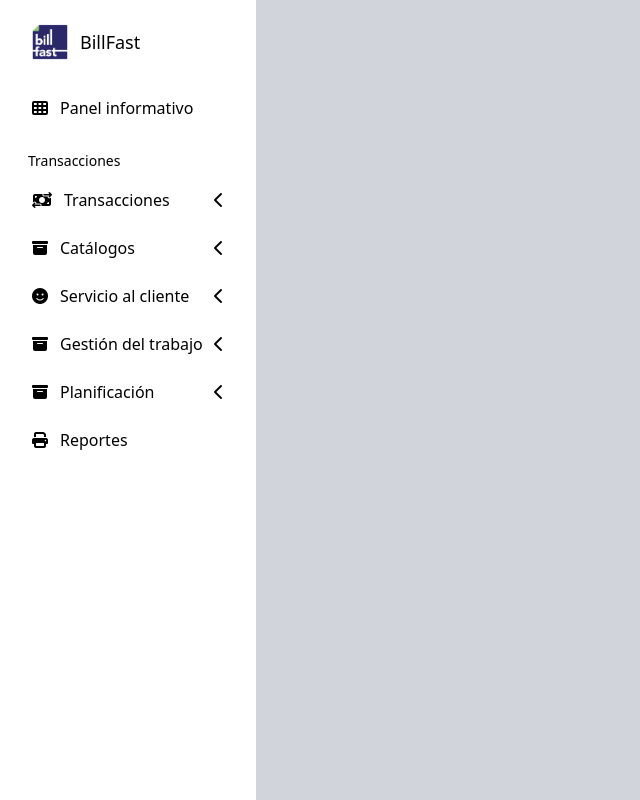
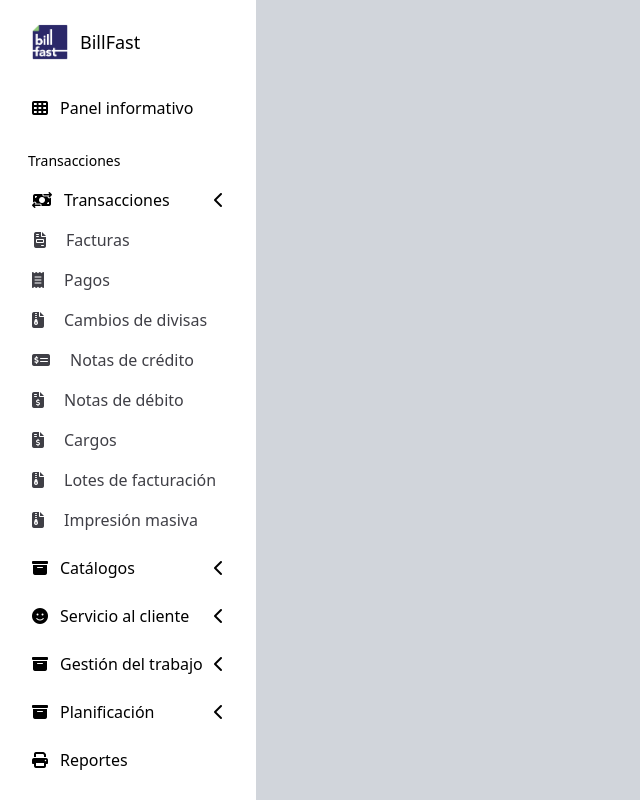
Before and after one commit to nasserissat/BillFastHelp, an Angular app: page / in a window 1280 px wide. Shown: the whole page, without its empty margins (0-640 px from the left). Built offline with nearby package versions, Linux system fonts and the light colour scheme.

Commit message:
sidenav comentado y agregue la propiedad url a la iteracion de los submenus

```diff
--- a/src/app/shared/side-nav/side-nav.component.html
+++ b/src/app/shared/side-nav/side-nav.component.html
@@ -1,12 +1,22 @@
 <aside class="w-64 h-screen bg-white " aria-label="Sidebar">
   <div class="overflow-y-auto py-4 px-3 rounded-r">
+    <!--============================-->
+    <!--MENU DEL SIDENAV-->
     <ul class="space-y-2">
+
+        <!--============================-->
+        <!--LOGO-->
         <li>
             <a routerLink="" class="flex items-center justify-start w-full px-5 py-2 mb-5">
                     <img src="../../../assets/logo-billfast.png" class="w-9 h-9">
                     <span class="ml-3 text-lg">BillFast</span>
             </a>
         </li>
+         <!--END LOGO-->
+         <!--============================-->
+
+         <!--============================-->
+         <!--PANEL INFORMATIVO Y LABEL DE TRANSACCIONES-->
         <li>
             <a routerLink="" class="flex items-center justify-between w-full px-5 py-2 mb-5 rounded transition duration-75 group  hover:bg-gray-300">
                 <div>
@@ -18,6 +28,11 @@
         <li>
             <span class="ml-4 text-sm">Transacciones</span>
         </li>
+         <!--============================-->
+         <!--END PANEL INFORMATIVO Y LABEL DE TRANSACCIONES-->
+
+         <!--============================-->
+         <!--MENU TRANSACCIONES-->
         <li>
             <a routerLink="" type="button" class="flex items-center justify-between w-full px-5 py-2 rounded transition duration-75 group hover:bg-gray-300" aria-controls="dropdown-example" data-collapse-toggle="dropdown-example">
                 <div>
@@ -26,15 +41,24 @@
                 </div>
                 <i class="fa-solid fa-chevron-left"></i>
             </a>
-            <ul class="hidden space-y-2 text-zinc-700" *ngFor="let transaction of Transacciones | ObjToArray">
+            <!--============================-->
+            <!--SUBMENU TRANSACCIONES-->
+            <ul class=" space-y-2 text-zinc-700" *ngFor="let transaccion of Transacciones | ObjToArray">
                 <li>
-                    <a routerLink="" type="button" class="flex items-center justify-start w-full px-5 py-2 rounded transition duration-75 group hover:bg-gray-300 hover:text-blue-500" aria-controls="dropdown-example" data-collapse-toggle="dropdown-example">
-                        <i class="{{transaction.icon}}"></i>
-                            <span class="ml-5 ">{{transaction.name}}</span>
+                    <a routerLink="{{transaccion.url}}" type="button" class="flex items-center justify-start w-full px-5 py-2 rounded transition duration-75 group hover:bg-gray-300 hover:text-blue-500" aria-controls="dropdown-example" data-collapse-toggle="dropdown-example">
+                        <i class="{{transaccion.icon}}"></i>
+                            <span class="ml-5 ">{{transaccion.name}}</span>
                     </a>
                 </li>
             </ul>
+            <!--END SUBMENU TRANSACCIONES-->
+            <!--============================-->
         </li>
+        <!--END MENU TRANSACCIONES-->
+            <!--============================-->
+
+         <!--============================-->
+         <!--MENU CATALOGOS-->
         <li>
             <a routerLink="" type="button" class="flex items-center justify-between w-full px-5 py-2 rounded transition duration-75 group hover:bg-gray-300" aria-controls="dropdown-example" data-collapse-toggle="dropdown-example">
                 <div>
@@ -43,15 +67,24 @@
                 </div>
                 <i class="fa-solid fa-chevron-left"></i>
             </a>
+            <!--============================-->
+            <!--SUBMENU CATALOGOS-->
             <ul class="hidden space-y-2 text-zinc-700"  *ngFor="let catalogo of Catalogos | ObjToArray">
                 <li>
-                    <a routerLink="" type="button" class="flex items-center justify-start w-full px-5 py-2 rounded transition duration-75 group hover:bg-gray-300 hover:text-blue-500" aria-controls="dropdown-example" data-collapse-toggle="dropdown-example">
+                    <a routerLink="{{catalogo.url}}" type="button" class="flex items-center justify-start w-full px-5 py-2 rounded transition duration-75 group hover:bg-gray-300 hover:text-blue-500" aria-controls="dropdown-example" data-collapse-toggle="dropdown-example">
                         <i class={{catalogo.icon}}></i>
                         <span class="ml-5 ">{{catalogo.name}}</span>
                     </a>
                 </li>
             </ul>
+             <!--END SUBMENU CATALOGOS-->
+             <!--============================-->
         </li>
+         <!--END MENU CATALOGOS-->
+         <!--============================-->
+
+         <!--============================-->
+         <!--MENU SERVICIO AL CLIENTE-->
         <li>
             <a routerLink="" type="button" class="flex items-center justify-between w-full px-5 py-2 rounded transition duration-75 group hover:bg-gray-300" aria-controls="dropdown-example" data-collapse-toggle="dropdown-example">
                 <div>
@@ -60,15 +93,24 @@
                 </div>
                 <i class="fa-solid fa-chevron-left"></i>
             </a>
+            <!--============================-->
+            <!-- SUBMENU SERVICIO AL CLIENTE-->
             <ul class="hidden space-y-2 text-zinc-700" *ngFor="let servicioAlCliente of ServicioAlCliente | ObjToArray">
                 <li>
-                    <a routerLink="" type="button" class="flex items-center justify-start w-full px-5 py-2 rounded transition duration-75 group hover:bg-gray-300 hover:text-blue-500" aria-controls="dropdown-example" data-collapse-toggle="dropdown-example">
+                    <a routerLink="{{servicioAlCliente.url}}" type="button" class="flex items-center justify-start w-full px-5 py-2 rounded transition duration-75 group hover:bg-gray-300 hover:text-blue-500" aria-controls="dropdown-example" data-collapse-toggle="dropdown-example">
                         <i class={{servicioAlCliente.icon}}></i>
                         <span class="ml-5 ">{{servicioAlCliente.name}}</span>
                     </a>
                 </li>
             </ul>
+            <!--END SUBMENU SERVICIO AL CLIENTE-->
+            <!--============================-->
         </li>
+         <!--END MENU SERVICIO AL CLIENTE-->
+         <!--============================-->
+
+         <!--============================-->
+         <!--MENU GESTION TRABAJO-->
         <li>
             <a routerLink="" type="button" class="flex items-center justify-between w-full px-5 py-2 rounded transition duration-75 group hover:bg-gray-300" aria-controls="dropdown-example" data-collapse-toggle="dropdown-example">
                 <div>
@@ -77,15 +119,24 @@
                 </div>
                 <i class="fa-solid fa-chevron-left"></i>
             </a>
+            <!--============================-->
+            <!-- SUBMENU GESTION TRABAJO-->
             <ul class="hidden space-y-2 text-zinc-700" *ngFor="let gestionDeTrabajo of GestionDeTrabajo | ObjToArray" >
                 <li>
-                    <a routerLink="" type="button" class="flex items-center justify-start w-full px-5 py-2 rounded transition duration-75 group hover:bg-gray-300 hover:text-blue-500" aria-controls="dropdown-example" data-collapse-toggle="dropdown-example">
+                    <a routerLink="{{gestionDeTrabajo.url}}" type="button" class="flex items-center justify-start w-full px-5 py-2 rounded transition duration-75 group hover:bg-gray-300 hover:text-blue-500" aria-controls="dropdown-example" data-collapse-toggle="dropdown-example">
                         <i class={{gestionDeTrabajo.icon}}></i>
                         <span class="ml-5 ">{{gestionDeTrabajo.name}}</span>
                     </a>
                 </li>
             </ul>
+            <!--END SUBMENU GESTION DE TRABAJO-->
+            <!--============================-->
         </li>
+         <!--END MENU GESTION DE TRABAJO-->
+         <!--============================-->
+
+        <!--============================-->
+        <!-- MENU PLANIFICACION-->
         <li>
             <a routerLink="" type="button" class="flex items-center justify-between w-full px-5 py-2 rounded transition duration-75 group hover:bg-gray-300" aria-controls="dropdown-example" data-collapse-toggle="dropdown-example">
                 <div>
@@ -94,15 +145,21 @@
                 </div>
                 <i class="fa-solid fa-chevron-left"></i>
             </a>
+            <!--============================-->
+            <!-- SUBMENU PLANIFICACION-->
             <ul class="hidden space-y-2 text-zinc-700" *ngFor="let planificacion of Planificacion | ObjToArray">
                 <li>
-                    <a routerLink="" type="button" class="flex items-center justify-start w-full px-5 py-2 rounded transition duration-75 group hover:bg-gray-300 hover:text-blue-500" aria-controls="dropdown-example" data-collapse-toggle="dropdown-example">
+                    <a routerLink="{{planificacion.url}}" type="button" class="flex items-center justify-start w-full px-5 py-2 rounded transition duration-75 group hover:bg-gray-300 hover:text-blue-500" aria-controls="dropdown-example" data-collapse-toggle="dropdown-example">
                         <i class={{planificacion.icon}}></i>
                         <span class="ml-5 ">{{planificacion.name}}</span>
                     </a>
                 </li>
             </ul>
+            <!-- END SUBMENU PLANIFICACION-->
+            <!--============================-->
         </li>
+        <!-- END MENU PLANIFICACION-->
+        <!--============================-->
         <li>
             <a routerLink="" type="button" class="flex items-center w-full px-5 py-2 rounded transition duration-75 group hover:bg-gray-300" aria-controls="dropdown-example" data-collapse-toggle="dropdown-example">
                     <i class="fa-solid fa-print"></i>
@@ -110,5 +167,7 @@
             </a>
         </li>
     </ul>
+    <!--END MENU DEL SIDENAV-->
+    <!--============================-->
   </div>
 </aside>
--- a/src/app/shared/side-nav/side-nav.component.ts
+++ b/src/app/shared/side-nav/side-nav.component.ts
@@ -8,40 +8,40 @@ import { Component, OnInit } from '@angular/core';
 export class SideNavComponent implements OnInit {
 
   Transacciones = {
-    Facturas: {name:'Facturas', icon: 'fa-solid fa-file-invoice ml-0.5'},
-    Pagos: {name: 'Pagos', icon: 'fa-solid fa-receipt'},
-    CambioDeDivisas:{name: 'Cambios de divisas', icon: 'fa-solid fa-file-zipper'},
-    NotasDeCredito:{name: 'Notas de crédito', icon: 'fa-solid fa-money-check-dollar'},
-    NotasDeDebito:{name: 'Notas de débito', icon: 'fa-solid fa-file-invoice-dollar'},
-    Cargos:{name: 'Cargos', icon: 'fa-solid fa-file-invoice-dollar'},
-    LotesDeFacturacion:{name: 'Lotes de facturación', icon: 'fa-solid fa-file-zipper'},
-    ImpresionMasiva:{name: 'Impresión masiva', icon: 'fa-solid fa-file-zipper'},
+    Facturas: {name:'Facturas', icon: 'fa-solid fa-file-invoice ml-0.5', url: ''},
+    Pagos: {name: 'Pagos', icon: 'fa-solid fa-receipt', url: ''},
+    CambioDeDivisas:{name: 'Cambios de divisas', icon: 'fa-solid fa-file-zipper', url: ''},
+    NotasDeCredito:{name: 'Notas de crédito', icon: 'fa-solid fa-money-check-dollar', url: ''},
+    NotasDeDebito:{name: 'Notas de débito', icon: 'fa-solid fa-file-invoice-dollar', url: ''},
+    Cargos:{name: 'Cargos', icon: 'fa-solid fa-file-invoice-dollar', url: ''},
+    LotesDeFacturacion:{name: 'Lotes de facturación', icon: 'fa-solid fa-file-zipper', url: ''},
+    ImpresionMasiva:{name: 'Impresión masiva', icon: 'fa-solid fa-file-zipper', url: ''},
   }
 
   Catalogos = {
-    Clientes: {name:'Clientes', icon: 'fa-solid fa-id-badge'},
-    Direcciones: {name: 'Direcciones', icon: 'fa-solid fa-signs-post'},
-    Suscripciones:{name: 'Suscripciones', icon: 'fa-solid fa-scroll'},
-    Productos:{name: 'Productos', icon: 'fa-solid fa-boxes-stacked'},
-    Materiales:{name: 'Materiales', icon: 'fa-solid fa-boxes-stacked'},
+    Clientes: {name:'Clientes', icon: 'fa-solid fa-id-badge', url: ''},
+    Direcciones: {name: 'Direcciones', icon: 'fa-solid fa-signs-post', url: ''},
+    Suscripciones:{name: 'Suscripciones', icon: 'fa-solid fa-scroll', url: ''},
+    Productos:{name: 'Productos', icon: 'fa-solid fa-boxes-stacked', url: ''},
+    Materiales:{name: 'Materiales', icon: 'fa-solid fa-boxes-stacked', url: ''},
   }
 
   ServicioAlCliente = {
-    Tickets: {name:'Tickets', icon: 'fa-solid fa-ticket'},
-    Reclamaciones: {name: 'Reclamaciones', icon: 'fa-solid fa-id-badge'},
-    AcuerdosDePago:{name: 'Acuerdos de Pago', icon: 'fa-solid fa-file-signature'},
-    CertificadosDeNoAdeudo:{name: 'Certificados de No Adeudo', icon: 'fa-solid fa-stamp'},
+    Tickets: {name:'Tickets', icon: 'fa-solid fa-ticket', url: ''},
+    Reclamaciones: {name: 'Reclamaciones', icon: 'fa-solid fa-id-badge', url: ''},
+    AcuerdosDePago:{name: 'Acuerdos de Pago', icon: 'fa-solid fa-file-signature', url: ''},
+    CertificadosDeNoAdeudo:{name: 'Certificados de No Adeudo', icon: 'fa-solid fa-stamp', url: ''},
   }
 
   GestionDeTrabajo = {
-    OrdenesDeTrabajo: {name: 'Ordenes de Trabajo', icon: 'fa-solid fa-folder'},
-    TiposDeOrdenesDeTrabajo: {name: 'Tipos de Ordenes de Trabajo', icon: 'fa-solid fa-folder-tree'},
+    OrdenesDeTrabajo: {name: 'Ordenes de Trabajo', icon: 'fa-solid fa-folder', url: ''},
+    TiposDeOrdenesDeTrabajo: {name: 'Tipos de Ordenes de Trabajo', icon: 'fa-solid fa-folder-tree', url: ''},
   }
   Planificacion = {
-    Rutas: {name: 'Rutas', icon: 'fa-solid fa-signs-post'},
-    TiposDeRutas : {name: 'Tipos de rutas', icon: 'fa-solid fa-sitemap'},
-    CiclosDeFacturacion: {name: 'Ciclos de facturación', icon: 'fa-solid fa-arrows-spin'},
-    ProgramacionDeFacturacion: {name: 'Programación de facturación', icon: 'fa-solid fa-gears'},
+    Rutas: {name: 'Rutas', icon: 'fa-solid fa-signs-post', url: ''},
+    TiposDeRutas : {name: 'Tipos de rutas', icon: 'fa-solid fa-sitemap', url: ''},
+    CiclosDeFacturacion: {name: 'Ciclos de facturación', icon: 'fa-solid fa-arrows-spin', url: ''},
+    ProgramacionDeFacturacion: {name: 'Programación de facturación', icon: 'fa-solid fa-gears', url: ''},
   }
 
 
```
